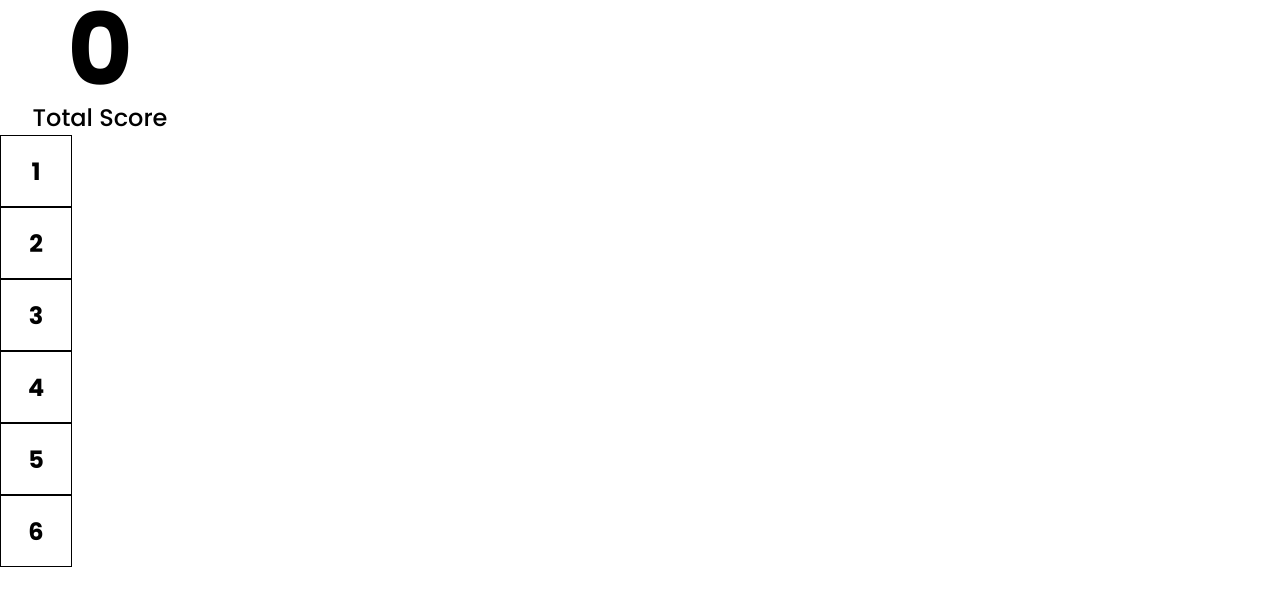
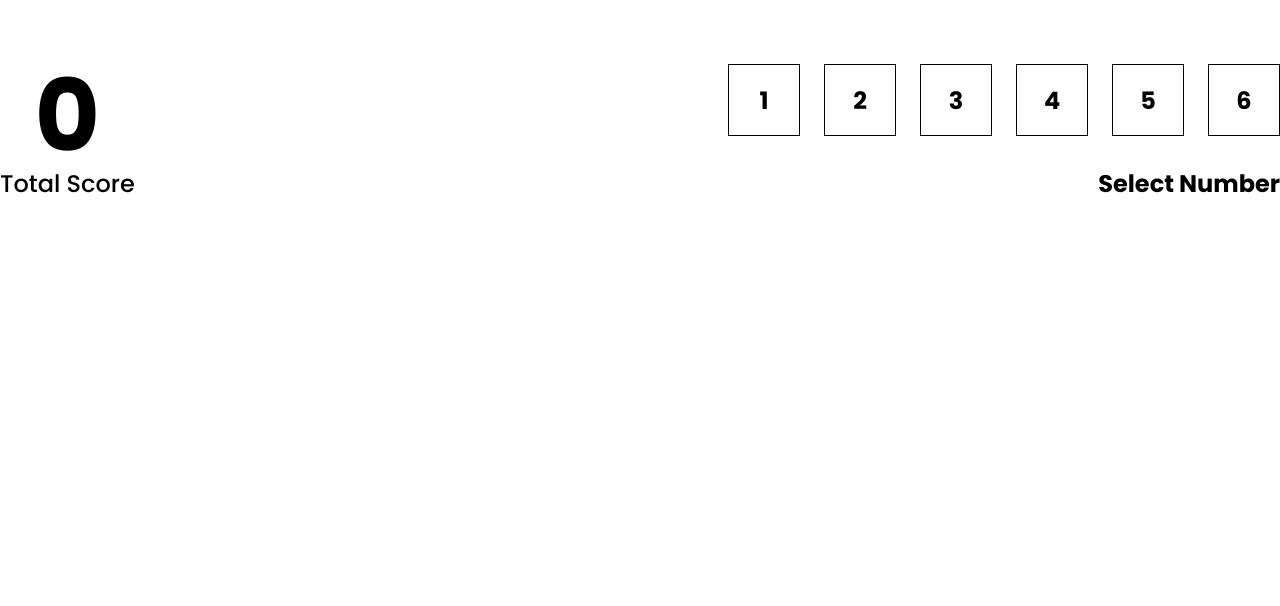
Before and after one commit to BivekKarki/react-project-3, a React (Vite) app: page / in a window 1280 px wide. Shown: the top 606 px of the page. Built offline with nearby package versions, Linux system fonts and the light colour scheme.

Commit message:
gameplay upper section completed

```diff
--- a/src/components/GamePlay.jsx
+++ b/src/components/GamePlay.jsx
@@ -1,16 +1,30 @@
 import React from 'react'
 import TotalScore from './TotalScore'
 import NumberSelector from './NumberSelector'
+import { styled } from 'styled-components'
 
 const GamePlay = () => {
   return (
     <>
-        <main>
-            <TotalScore/>
-            <NumberSelector/>
-        </main>
+        <MainContainer>
+            <div className='top_section'>
+                <TotalScore/>
+                <NumberSelector/>
+            </div>
+        </MainContainer>
     </>
   )
 }
 
 export default GamePlay
+
+const MainContainer = styled.div`
+max-width: 1280px;
+margin: 0 auto;
+
+    .top_section{
+        display: flex;
+        justify-content: space-between;
+        align-items: end;
+    }
+`;
--- a/src/components/NumberSelector.jsx
+++ b/src/components/NumberSelector.jsx
@@ -5,14 +5,20 @@ const NumberSelector = () => {
     const arrayNumber = [1,2,3,4,5,6];
 
     const [selectedNumber, setSelectedNumber] = useState();
-
+    // console.log(selectedNumber);
   return (
     <>
-    {
-        arrayNumber.map((value,i) => (
-        <Box key={i} onClick={() => setSelectedNumber(value)}>{value}</Box>
-        ))
-    }
+    <NumberSelectorCOntainer>
+        <div className='flex'>
+        {
+            arrayNumber.map((value,i) => (
+            <Box isSelected={value==selectedNumber} key={i} onClick={() => setSelectedNumber(value)}>{value}</Box>
+            ))
+        }
+        </div>
+        <p>Select Number</p>
+    </NumberSelectorCOntainer>
+
 
     </>
 
@@ -20,6 +26,23 @@ const NumberSelector = () => {
 }
 
 export default NumberSelector
+
+const NumberSelectorCOntainer = styled.div`
+margin-top: 64px;
+.flex{
+    display: flex;
+    gap: 24px;
+}
+p{
+    font-size: 24px;
+    font-weight: 700;
+    text-align: end;
+    margin-top: 30px;
+
+}
+
+
+`;
 
 const Box = styled.div`
     height: 72px;
@@ -29,4 +52,7 @@ const Box = styled.div`
     place-items: center;
     font-size: 24px;
     font-weight: 700;
+
+    background-color: ${(props)=> props.isSelected ? "black":"white"};
+    color: ${(props)=> props.isSelected ? "white":"black"};
 `;
--- a/src/components/TotalScore.jsx
+++ b/src/components/TotalScore.jsx
@@ -13,8 +13,10 @@ const TotalScore = () => {
 export default TotalScore
 
 const ScoreContainer=styled.div`
-max-width: 200px;
-text-align: center;
+    max-width: 200px;
+    text-align: center;
+    margin-top: 64px;
+
     h1{
         font-size: 100px;
         line-height: 100px;
@@ -22,5 +24,6 @@ text-align: center;
     p{
         font-size: 24px;
         font-weight: 500;
+
     }
 `;
```
Also changed, not shown: src/components/RollDice.jsx (added, +9 -0 lines).
